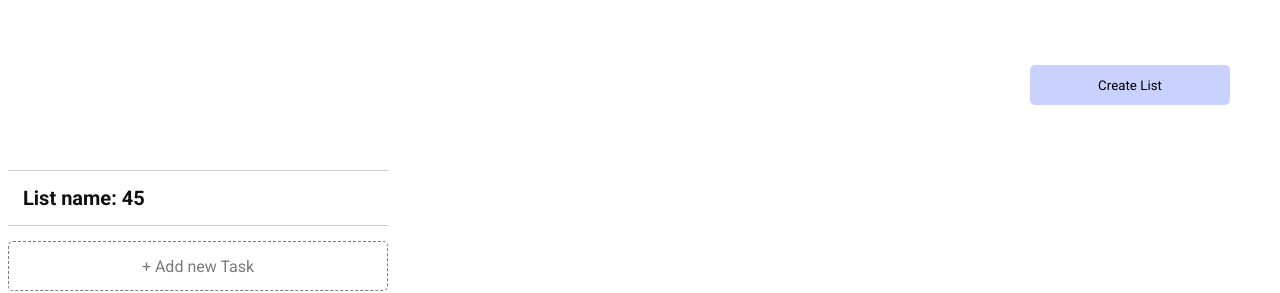
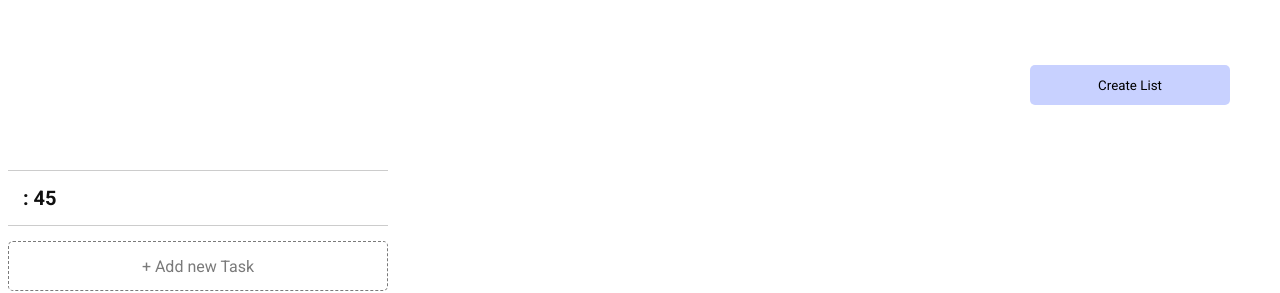
Before and after one commit to Parle648/React-App, a React (Create React App) app in the folder client/: page / in a window 1280 px wide. Shown: the top 293 px of the page. Built offline with nearby package versions, Linux system fonts and the light colour scheme; no server answers.

Commit message:
Create TaskListsWidget

```diff
--- a/client/src/app/App.tsx
+++ b/client/src/app/App.tsx
@@ -1,12 +1,12 @@
-import React from 'react';
-import List from '../entities/List/List';
 import CreateListFeature from '../features/CreateListFeature/CreateListFeature';
+import TaskListsWidget from '../widgets/TaskListsWidget/TaskListsWidget';
 
 function App() {
+
   return (
     <>
       <CreateListFeature />
-      <List />
+      <TaskListsWidget />
     </>
   );
 }
--- a/client/src/entities/List/List.tsx
+++ b/client/src/entities/List/List.tsx
@@ -3,10 +3,10 @@ import styles from './styles/list.module.scss';
 import TaskCart from '../TaskCart/TaskCart';
 import AddCartBtn from '../../features/AddCartBtn/AddCartBtn';
 
-const List = () => {
+const List = ({name}: {name: string}) => {
     return (
         <div>
-            <h2 className={styles.listHeader}>List name: 45</h2>
+            <h2 className={styles.listHeader}>{name}: 45</h2>
             <AddCartBtn />
             <div className="">
                 <TaskCart priority='low' />
--- a/client/src/features/CreateListFeature/CreateListFeature.tsx
+++ b/client/src/features/CreateListFeature/CreateListFeature.tsx
@@ -3,6 +3,8 @@ import styles from './styles/createListFeature.module.scss';
 import { useForm } from 'react-hook-form';
 import { createListFormFields } from './types/createListFormProps';
 import createListRequest from './api/createListRequest';
+import { useDispatch, useSelector } from 'react-redux';
+import { setLists } from '../../shared/lib/slices/Lists';
 
 const CreateListFeature = () => {
     const {
@@ -10,12 +12,17 @@ const CreateListFeature = () => {
         handleSubmit,
         formState: {
             errors
-        }
+        },
+        reset
     } = useForm<createListFormFields>();
+
+    const dispatch = useDispatch();
+    const lists = useSelector((state: any) => state.Lists.value)
 
     function createList(data: createListFormFields) {
         createListRequest(data)
-        .then((data: any) => console.log(data))
+        .then((data: any) => dispatch(setLists([...lists, {id: data.id, list_name: data.list_name}])))
+        reset()
     }
 
     const [visible, setVisible] = useState(false);
--- /dev/null
+++ b/client/src/shared/api/getLists.ts
@@ -0,0 +1,10 @@
+export default function getLists() {
+    return new Promise((resolve, reject) => {
+        try {
+            resolve(fetch('http://localhost:3001/lists'))
+        } catch (error) {
+            reject(error)
+        }
+    })
+    .then((response: any) => response.json())
+};
--- a/client/src/shared/lib/slices/Lists.js
+++ b/client/src/shared/lib/slices/Lists.js
@@ -3,9 +3,7 @@ import { createSlice } from "@reduxjs/toolkit";
 const Lists = createSlice({
     name: 'Lists',
     initialState: {
-        value: {
-
-        },
+        value: ['list', 'asdas'],
     },
     reducers: {
         setLists(state, {payload}) {
--- /dev/null
+++ b/client/src/widgets/TaskListsWidget/TaskListsWidget.tsx
@@ -0,0 +1,24 @@
+import { useEffect } from 'react';
+import List from '../../entities/List/List';
+import { setLists } from '../../shared/lib/slices/Lists';
+import getLists from '../../shared/api/getLists';
+import { useDispatch, useSelector } from 'react-redux';
+
+const TaskListsWidget = () => {
+    const lists = useSelector((state: any) => state.Lists.value)
+
+    const dispatch = useDispatch();
+
+    useEffect(() => {
+      getLists()
+      .then((data: any) => dispatch(setLists(data)))
+    }, [])
+
+    return (
+        <>
+            {lists.map((list: any) => <List name={list.list_name} />)}
+        </>
+    );
+};
+
+export default TaskListsWidget;
```
Also changed, not shown: 1 other file (tests, documents, lock files or other folders).
